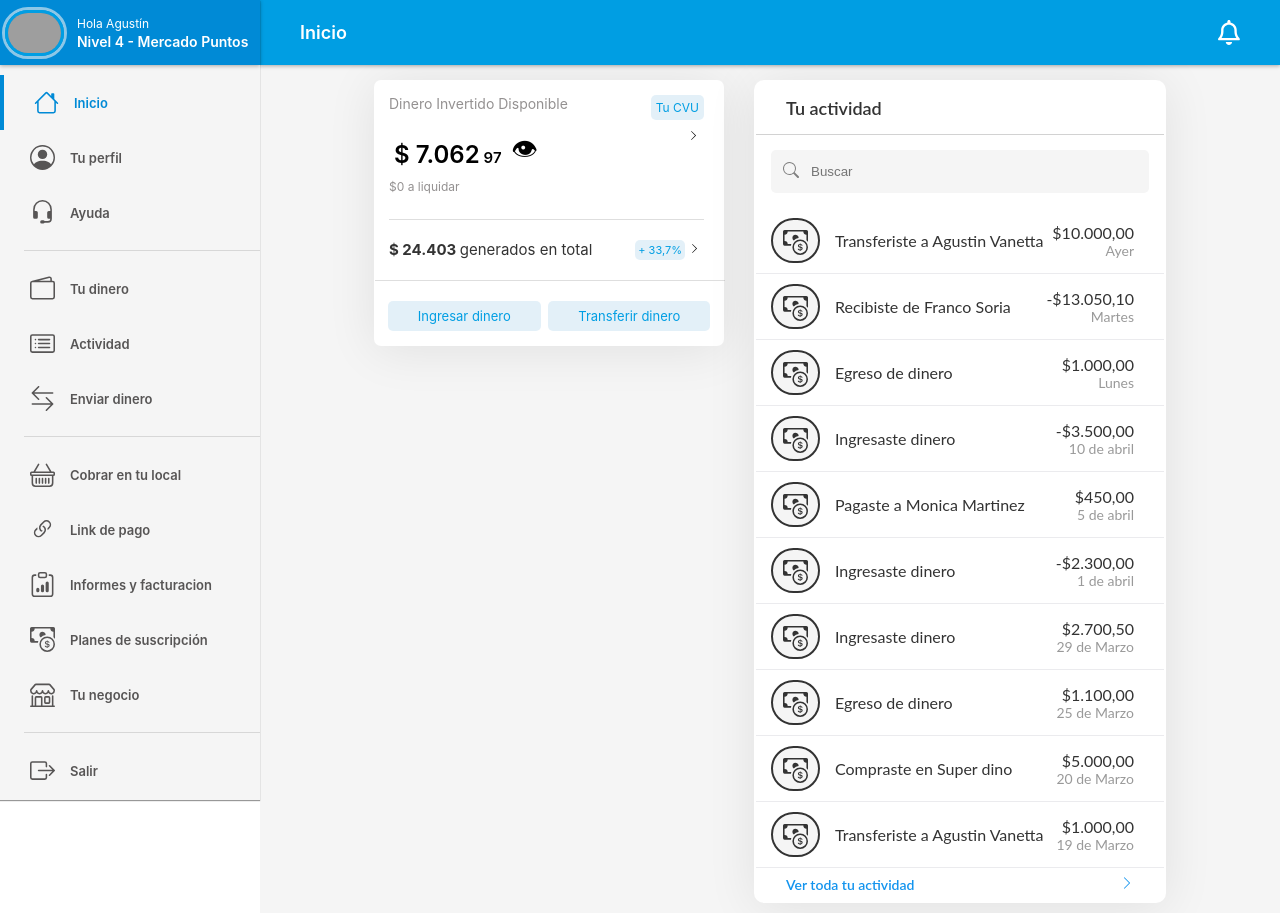
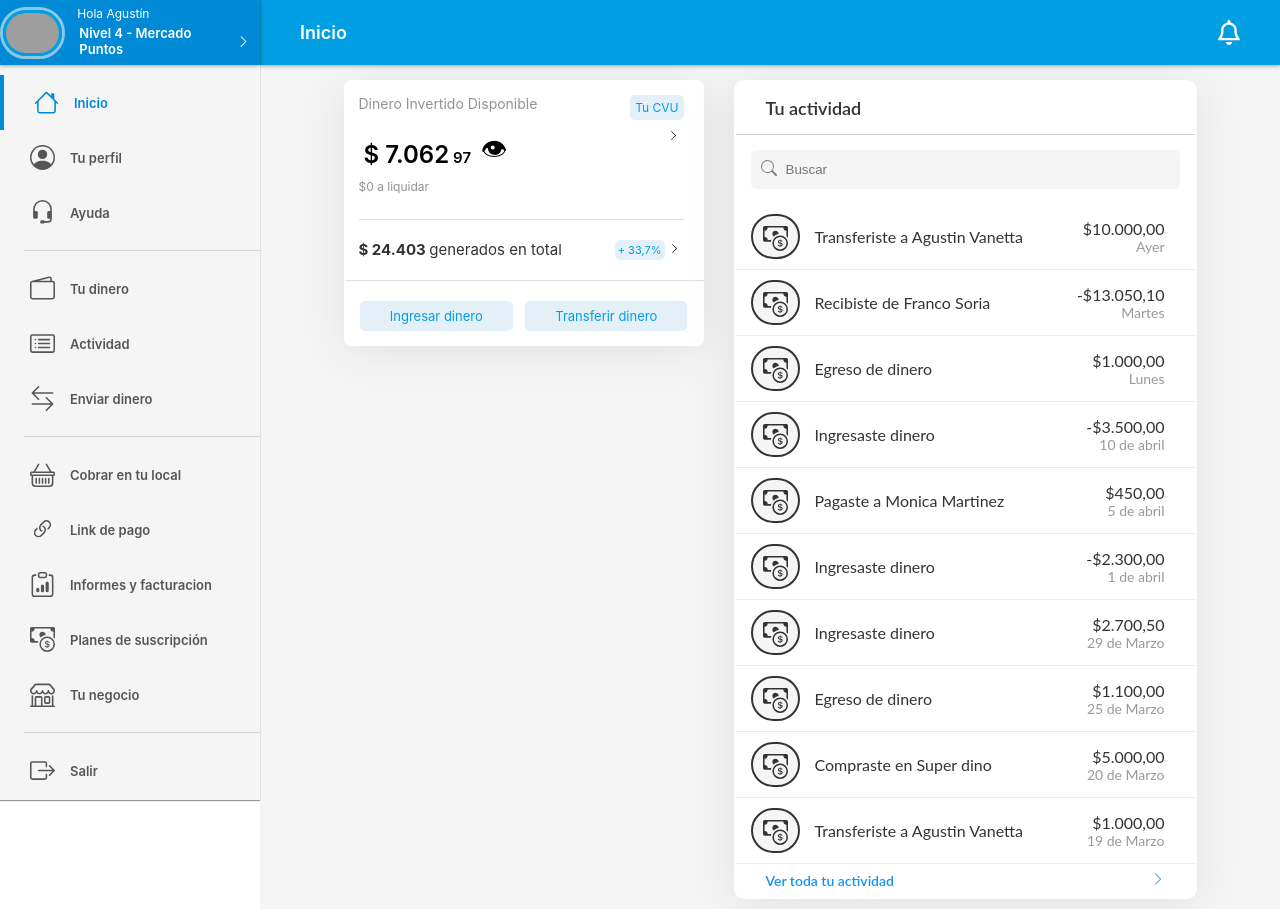
Before and after one commit to agvanetta/mercadopagoClone, a React (Create React App) app: page / in a window 1280 px wide. Built offline with nearby package versions, Linux system fonts and the light colour scheme; grey boxes are pictures that could not be loaded.

Commit message:
add__::hovers

```diff
--- a/src/components/Inicio/DetalleCuenta.css
+++ b/src/components/Inicio/DetalleCuenta.css
@@ -3,7 +3,7 @@
     border-radius: 7px;
     color: black;
     background-color: white;
-    width: 350px;
+    width: 360px;
     display: flex;
     flex-direction: column;
     box-shadow: 0px 4px 50px rgba(0, 0, 0, 0.087);
@@ -22,7 +22,7 @@
 .detallecuenta__barra{
     position: relative;
     margin-left: -14px;
-    width: 350px;
+    width: 359px;
     border-bottom: 1px solid rgba(128, 128, 128, 0.263);
 }
 
--- a/src/components/Inicio/Movements.css
+++ b/src/components/Inicio/Movements.css
@@ -1,5 +1,5 @@
 .movements{
-    width: 40%;
+    width: 45%;
     background-color: white;
     box-shadow: 0px 4px 50px rgba(0, 0, 0, 0.087);
     display: flex;
@@ -33,21 +33,31 @@
 }
 
 .movements__search{
-    padding: 12px;
+    position: relative;
     background-color: #f5f5f5;
     display: flex;
     margin: 0 15px;
     border-radius: 5px;
     margin-bottom: 15px;
 }
+.movements__search input:focus{
+    border: 4px solid #1393ee78;
+    border-radius: 5px;
+    padding: 8px 8px 8px 31px;
+}
 
 .movements__search div{
+    position: absolute;
     margin-right: 10px;
+    padding: 10px;
 }
 
 .movements__search input{
+    padding: 12px 12px 12px 35px;
+    width: 100%;
     background-color: unset;
-    border: unset;
+    border: 0;
+    outline: none
 }
 
 .movements__details{
--- a/src/components/Sidebar/Sidebar.css
+++ b/src/components/Sidebar/Sidebar.css
@@ -49,11 +49,25 @@
     padding-bottom: 2px;
     font-size: 12px;
     font-weight: 400;
+    padding-left: 2px;
 }
 
 .sidebar__left__text div{
-    font-size: 14px;
+    align-items: center;
+    display: flex;
+    padding: 2px 0 2px 4px;
+    font-size: 13px;
     font-weight: 600;
+    border-radius: 5px;
+}
+
+.sidebar__left__text div{
+
+}
+
+.sidebar__left__text div:hover{
+    background-color: #009ee3;
+
 }
 
 .sidebar__mainpanel__container{
--- a/src/components/Sidebar/Sidebar.js
+++ b/src/components/Sidebar/Sidebar.js
@@ -3,7 +3,7 @@ import "./Sidebar.css";
 import { Link } from "react-router-dom";
 import { BsHouse, BsPersonCircle, BsHeadset, BsCashCoin,
   BsBoxArrowRight, BsWallet2, BsCardList, BsArrowLeftRight, BsBasket,
-    BsLink45Deg, BsClipboardData, BsShop, BsPhone } from "react-icons/bs";
+    BsLink45Deg, BsClipboardData, BsShop, BsPhone, BsChevronRight } from "react-icons/bs";
 
 
 function Sidebar() {
@@ -19,7 +19,7 @@ function Sidebar() {
             </div>
             <div className='sidebar__left__text'>
                 <p>Hola Agustín</p>
-                <div>Nivel 4 - Mercado Puntos </div>
+                <div>Nivel 4 - Mercado Puntos <div className="sidebar__left__text__icon"><BsChevronRight/></div></div>
             </div>
       </div>
         <div className="sidebar__mainpanel__container">
```
